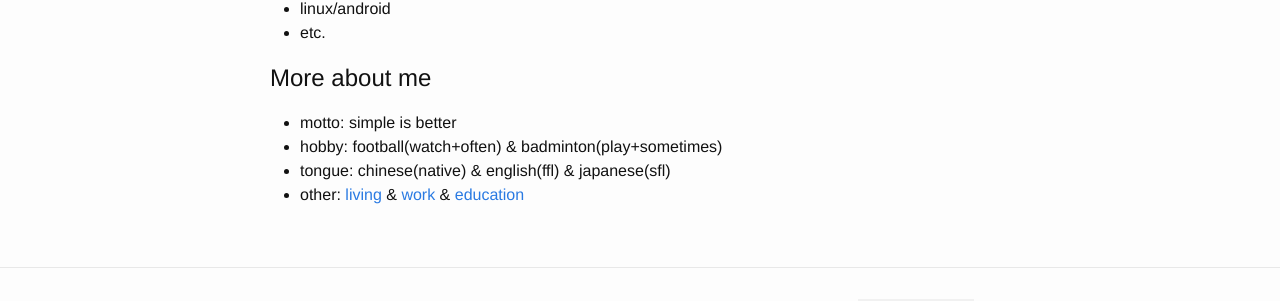
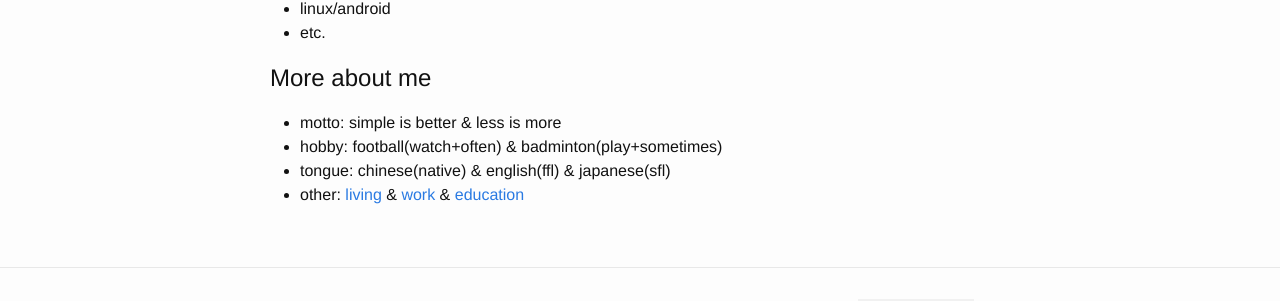
Before and after one commit to yuan-jiang/yuan-jiang.github.io, a Jekyll site: the page built from about.md, in a window 1280 px wide. Shown: the part 722-1023 px from the top of the page. Built offline with Jekyll 4.4.1, drawn with Linux system fonts in a browser that asks for light colours.

Commit message:
Update about.md

```diff
--- a/about.md
+++ b/about.md
@@ -28,7 +28,7 @@ List of some of the techs know a bit:
 - etc.
 
 # More about me
-- motto: simple is better
+- motto: simple is better & less is more
 - hobby: football(watch+often) & badminton(play+sometimes)
 - tongue: chinese(native) & english(ffl) & japanese(sfl)
 - other: [living](https://www.google.com/maps/place/Shanghai,+China) & [work](http://www.cisco.com/) & [education](http://www.cs.ecnu.edu.cn/)
```
